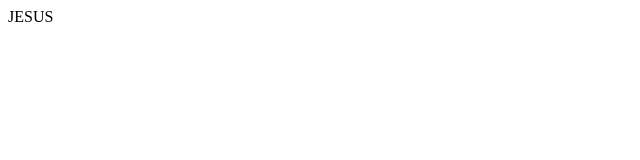
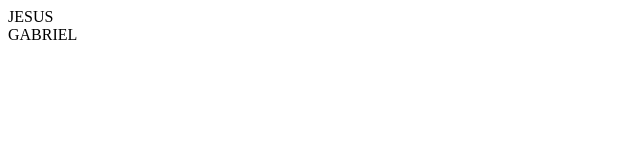
Before and after one commit to jesusbarraza1614-alt/JESUS_BARRAZA_TRABAJO, a plain HTML site: page index.html in a window 1280 px wide. Shown: the full height of the page, 0-640 px from the left. Drawn offline with Linux system fonts and the light colour scheme.

Commit message:
se agrego el segundo nombre del estudiante

```diff
--- a/index.html
+++ b/index.html
@@ -7,6 +7,7 @@
 </head>
 <body>
     <div>JESUS</div>
+    <div>GABRIEL</div>
 
 </body>
 </html>
```
